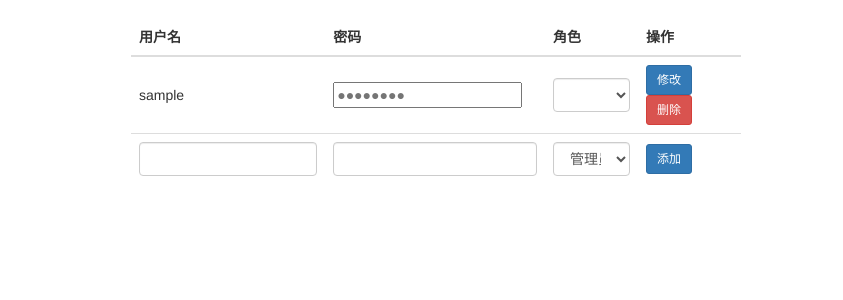
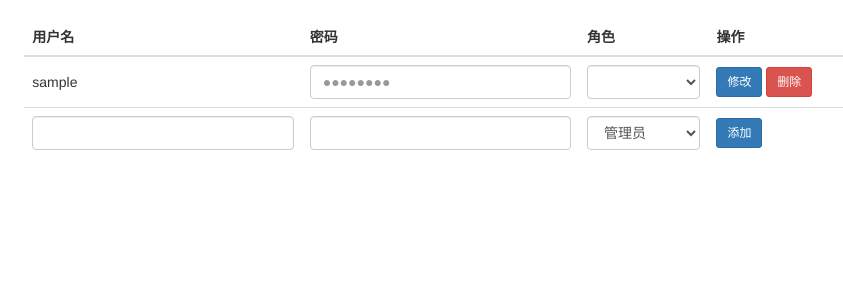
Before and after one commit to starsharp06sharp/StuInfoSite, a Python web app: template stuinfo/templates/admin.html in a window 1280 px wide. Shown: the part 51-351 px from the top of the page, without its empty margins (204-1047 px from the left). Run offline with Jinja, Linux system fonts and the light colour scheme; the template is opened without the code that fills it: most values are stand-ins (such as "Sample title", 1, 10 or a date in 2020); lists and menus that the app fills with data are empty; some libraries are stand-ins or nearby versions.

Commit message:
修复了界面的一些问题

```diff
--- a/stuinfo/templates/admin.html
+++ b/stuinfo/templates/admin.html
@@ -1,6 +1,6 @@
 {% extends "layout.html" %}
 {% block content %}
-<div class="col-xs-12 col-md-6 col-md-offset-3">
+<div class="col-xs-12 col-md-8 col-md-offset-2">
     <div class="table-responsive">
         <table class="table table-hover">
             <thead>
@@ -17,7 +17,7 @@
                 <tr>
                     <form method="POST" action="{{ url_for('modify_user', username=user['username']) }}" class="modify-user-form">
                         <td>{{ user['username'] }}</td>
-                        <td><input type="password" class="input-password" placeholder="●●●●●●●●" class="form-control"/></td>
+                        <td><input type="password" placeholder="●●●●●●●●" class="input-password form-control"/></td>
                         <td>
                             <select class="form-control" name="role">
                             {% if user['role'] == 'admin' %}
```
